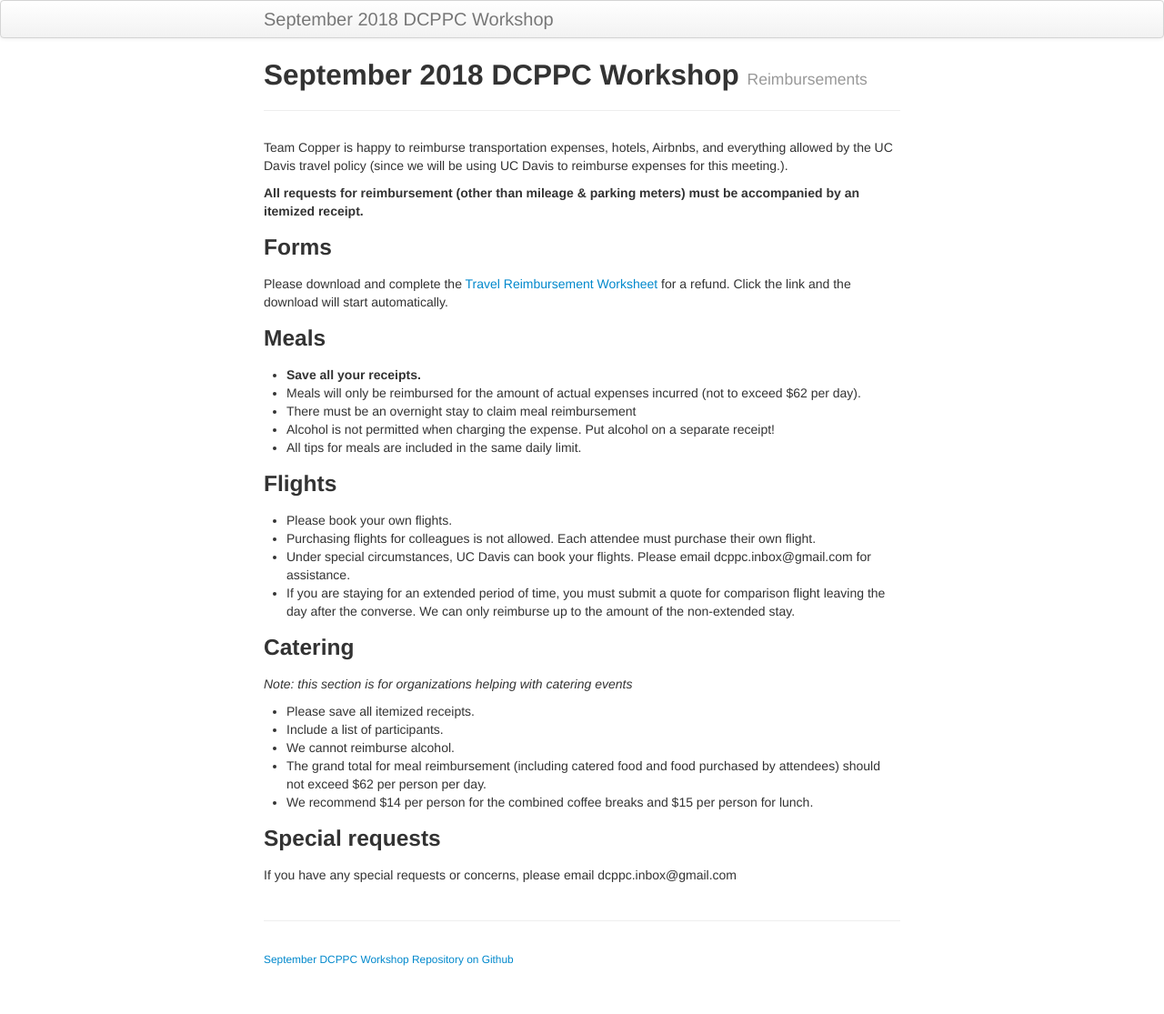
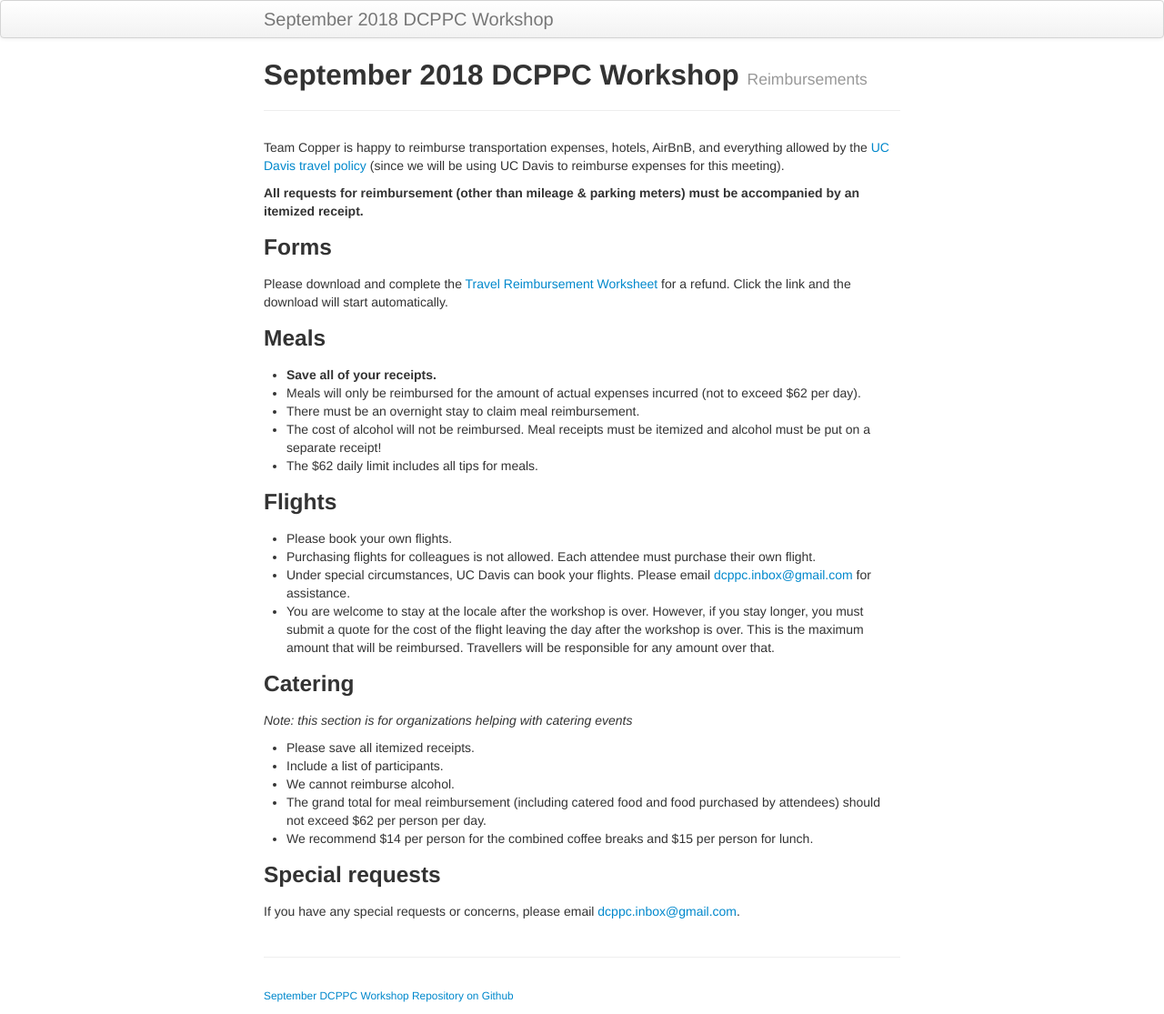
Before and after one commit to dcppc/2018-september-workshop, a Jekyll site: the page built from docs/reimbursements.md, in a window 1280 px wide. Shown: the whole page at 91% size. Built offline with Jekyll 4.4.1, drawn with Linux system fonts in a browser that asks for light colours; before the commit the page ends 1075 px from its top, so only the background shows below that.

Commit message:
Update reimbursements.md

```diff
--- a/docs/reimbursements.md
+++ b/docs/reimbursements.md
@@ -4,9 +4,9 @@ title: September 2018 DCPPC Workshop
 tagline: Reimbursements
 ---
 
-Team Copper is happy to reimburse transportation expenses, hotels, Airbnbs,
-and everything allowed by the UC Davis travel policy
-(since we will be using UC Davis to reimburse expenses for this meeting.).
+Team Copper is happy to reimburse transportation expenses, hotels, AirBnB,
+and everything allowed by the [UC Davis travel policy](https://policy.ucop.edu/doc/3420365/BFB-G-28)
+(since we will be using UC Davis to reimburse expenses for this meeting).
 
 **All requests for reimbursement (other than mileage & parking meters)
 must be accompanied by an itemized receipt.**
@@ -15,17 +15,17 @@ must be accompanied by an itemized receipt.**
 Please download and complete the [Travel Reimbursement Worksheet](https://github.com/dcppc/2018-july-workshop/raw/master/docs/TravelReimbursementWorksheet.doc) for a refund. Click the link and the download will start automatically.
 
 ### Meals
-- **Save all your receipts.**
+- **Save all of your receipts.**
 - Meals will only be reimbursed for the amount of actual expenses incurred (not to exceed $62 per day).
-- There must be an overnight stay to claim meal reimbursement
-- Alcohol is not permitted when charging the expense. Put alcohol on a separate receipt!
-- All tips for meals are included in the same daily limit.
+- There must be an overnight stay to claim meal reimbursement.
+- The cost of alcohol will not be reimbursed. Meal receipts must be itemized and alcohol must be put on a separate receipt!
+- The $62 daily limit includes all tips for meals.
 
 ### Flights
 - Please book your own flights.
 - Purchasing flights for colleagues is not allowed. Each attendee must purchase their own flight.
-- Under special circumstances, UC Davis can book your flights. Please email dcppc.inbox@gmail.com for assistance.
-- If you are staying for an extended period of time, you must submit a quote for comparison flight leaving the day after the converse. We can only reimburse up to the amount of the non-extended stay.
+- Under special circumstances, UC Davis can book your flights. Please email <dcppc.inbox@gmail.com> for assistance.
+- You are welcome to stay at the locale after the workshop is over. However, if you stay longer, you must submit a quote for the cost of the flight leaving the day after the workshop is over. This is the maximum amount that will be reimbursed. Travellers will be responsible for any amount over that.
 
 ### Catering
 _Note: this section is for organizations helping with catering events_
```
Also changed, not shown: other parts of docs/reimbursements.md (+1 -1 lines).
